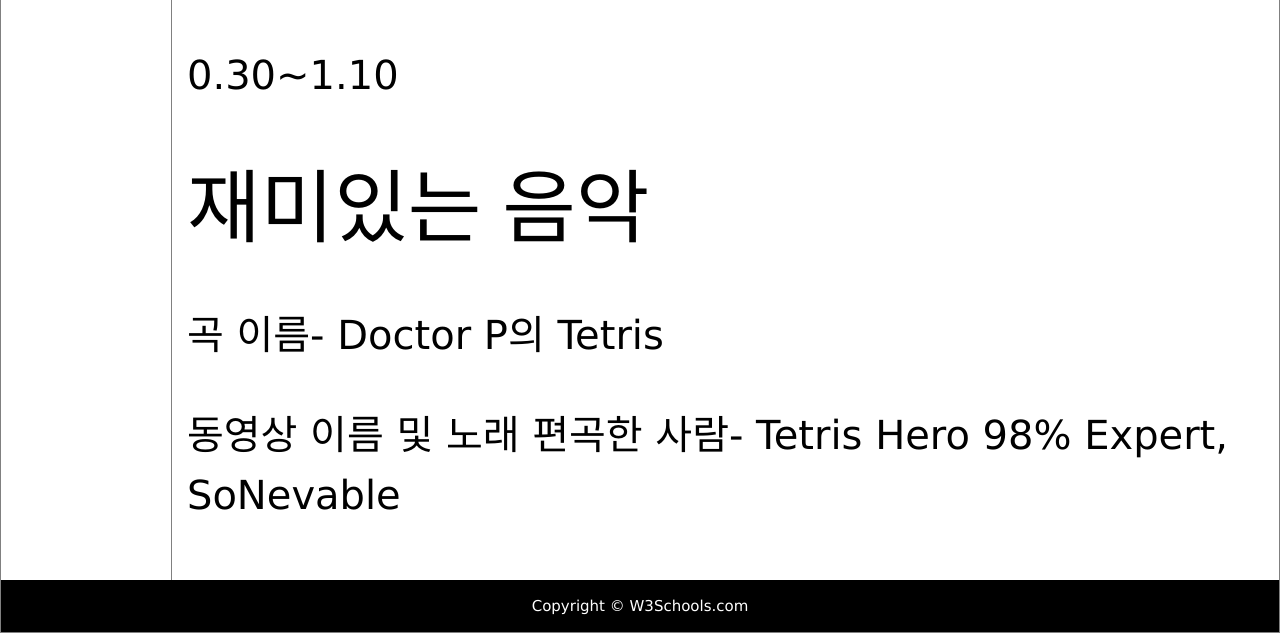
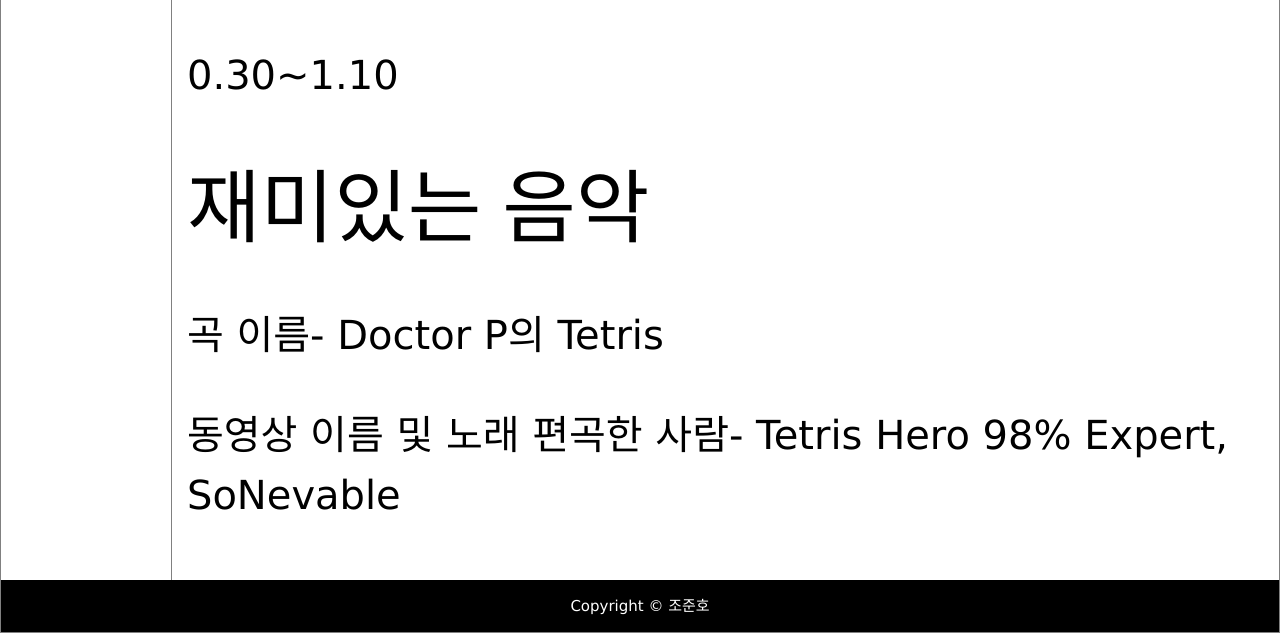
Before and after one commit to crazymanner/music-study-ko, a plain HTML site: page index3.html in a window 1280 px wide. Shown: the part 818-1451 px from the top of the page. Drawn offline with nearby package versions, Linux system fonts and the light colour scheme.

Commit message:
Update index3.html

```diff
--- a/index3.html
+++ b/index3.html
@@ -74,7 +74,7 @@
     <p>동영상 이름 및 노래 편곡한 사람- Tetris Hero 98% Expert, SoNevable</p>
 </article>
 
-<footer>Copyright &copy; W3Schools.com</footer>
+<footer>Copyright &copy; 조준호</footer>
 
 </div>
 
```
